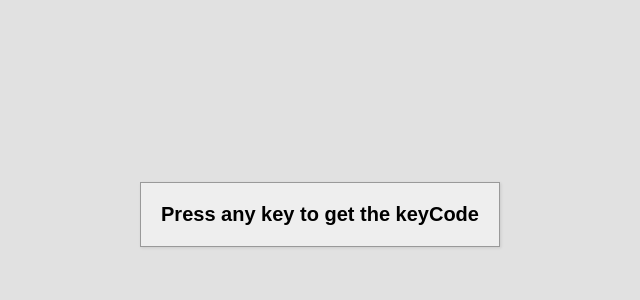
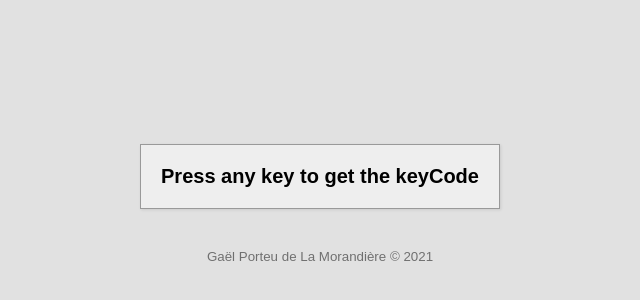
Before and after one commit to gaelporteu/11-Keyboard-Codes, a plain HTML site: page index.html in a window 1280 px wide. Shown: the part 186-486 px from the top of the page, without its empty margins (320-960 px from the left). Drawn offline with Linux system fonts and the light colour scheme; a web font is replaced by a local one.

Commit message:
Added name

```diff
--- a/index.html
+++ b/index.html
@@ -17,6 +17,7 @@
     <div class="container">
       <div id="insert"></div>
       <div class="key">Press any key to get the keyCode</div>
+      <small>Gaël Porteu de La Morandière © 2021</small>
     </div>
     <script src="script.js"></script>
   </body>
--- a/style.css
+++ b/style.css
@@ -14,6 +14,11 @@ body {
     overflow: hidden;
     margin: 0;
     background-color: #e1e1e1;
+}
+
+.container {
+    display: flex;
+    flex-direction: column;
 }
 
 .key {
@@ -40,3 +45,8 @@ body {
     color: #555;
     font-size: 14px;
 }
+
+.container > small {
+    margin: 30px;
+    opacity: .5;
+}
```
